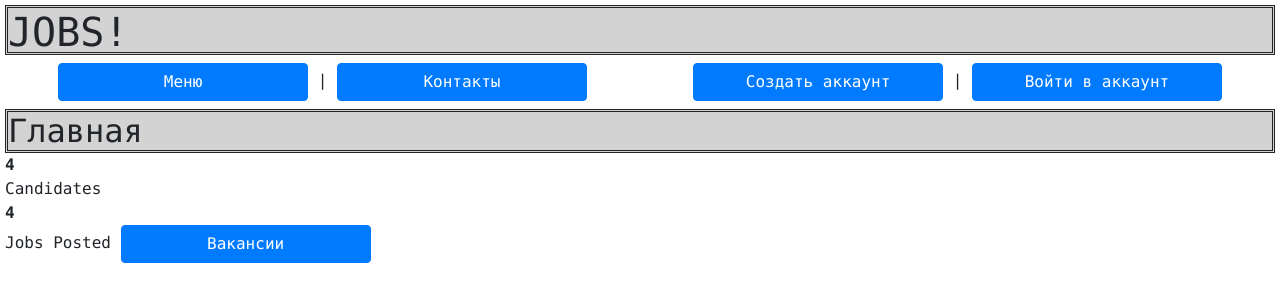
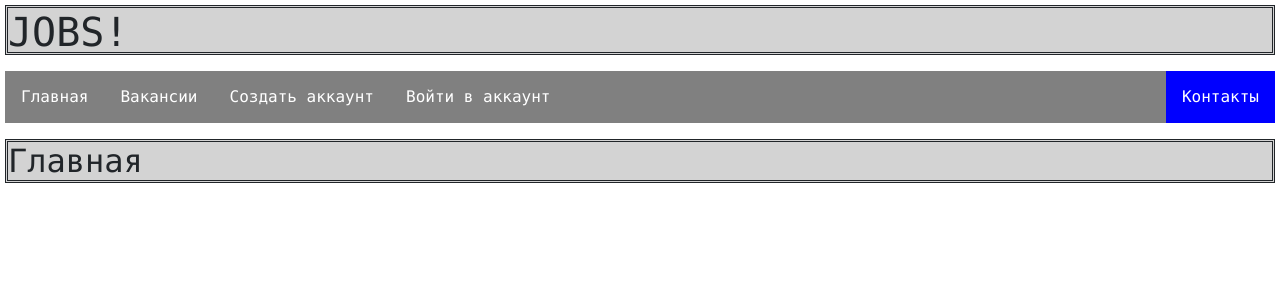
Before and after one commit to letuwwa/LitvinenkoMV, a Django app: page / in a window 1280 px wide. Shown: the top 302 px of the page. Run offline with Django 3.2, Linux system fonts and the light colour scheme; data comes from the database, SQL or seed files in the repository; both versions use the stored data as it was after the commit; some libraries are stand-ins or nearby versions.

Commit message:
commit #42

```diff
--- a/main_app/views.py
+++ b/main_app/views.py
@@ -135,13 +135,13 @@ class JobDelete(DeleteView):
 
 class ResponseUpdateByEmployee(UpdateView):
     template_name = 'jobs/apply_job.html'
-    model = JobModel
+    model = JobApplyModel
     form_class = ApplyEmployeeForm
 
 
 class ResponseUpdateByEmployer(UpdateView):
     template_name = 'jobs/apply_job.html'
-    model = JobModel
+    model = JobApplyModel
     form_class = ApplyEmployerForm
 
 
--- a/templates/base.html
+++ b/templates/base.html
@@ -19,6 +19,33 @@
         margin-top: 5px;
         font-family: "Bitstream Vera Sans Mono", Monaco, "Courier New", Courier, sans-serif;
     }
+    ul {
+      list-style-type: none;
+      margin: 0;
+      padding: 0;
+      overflow: hidden;
+      background-color: grey;
+    }
+
+    li {
+      float: left;
+    }
+
+    li a {
+      display: block;
+      color: white;
+      text-align: center;
+      padding: 14px 16px;
+      text-decoration: none;
+    }
+
+    li a:hover:not(.active) {
+      background-color: whitesmoke;
+    }
+
+    .active {
+      background-color: blue;
+    }
 </style>
     <meta charset="UTF-8">
 <link rel="stylesheet" href="https://stackpath.bootstrapcdn.com/bootstrap/4.1.3/css/bootstrap.min.css" integrity="sha384-MCw98/SFnGE8fJT3GXwEOngsV7Zt27NXFoaoApmYm81iuXoPkFOJwJ8ERdknLPMO" crossorigin="anonymous">
@@ -31,40 +58,28 @@
 <body>
     <div id="alert">
         <h1 id="h1menu">JOBS!</h1>
-        <div style="display: flex; justify-content: space-around">
-            <div>
-                <nav>
-                    <a class="btn btn-primary" style="width: 250px" href="{% url 'index' %}" role="button">Меню</a> |
-                    <a class="btn btn-primary" style="width: 250px" href="{% url 'contacts' %}"> Контакты</a>
-                </nav>
-            </div>
-            <div>
-                <nav>
+    <ul style="margin-top: 16px">
+      <li><a href="{% url 'index' %}">Главная</a></li>
+      <li><a href="{% url 'job_listing' %}">Вакансии</a></li>
         {% if request.user.is_authenticated %}
-                        <a class="btn btn-primary" style="width: 250px" href="{% url "user_page" %}" role="button">Страница пользователя</a> |
-                        <a class="btn btn-primary" style="width: 250px" href="{% url "logout" %}" role="button">Выйти из аккаунта</a>
+            <li><a href="{% url "user_page" %}">Страница пользователя</a></li>
+            <li><a href="{% url "logout" %}">Выйти из аккаунта</a></li>
         {% else %}
-                        <a class="btn btn-primary" style="width: 250px" href="{% url "register" %}" role="button">Создать аккаунт</a> |
-                        <a class="btn btn-primary" style="width: 250px" href="{% url "login" %}" role="button">Войти в аккаунт</a>
+            <li><a href="{% url "register" %}">Создать аккаунт</a></li>
+            <li><a href="{% url "login" %}">Войти в аккаунт</a></li>
         {% endif %}
-                </nav>
-            </div>
-        </div>
-            <div style="margin-top: 8px" id="h2menu">
+      <li style="float:right"><a class="active" href="{% url 'contacts' %}">Контакты</a></li>
+    </ul>
+
+        <div style="margin-top: 1px" id="h2menu">
             {% block page_title %}
                 <h2>Главная</h2>
             {% endblock %}
         </div>
+
         {% block content %}
-                <div>
-                    <strong>{{ user_qs }}</strong>
-                </div>
-                <span>Candidates</span>
-                <div>
-                    <strong>{{ job_qs }}</strong>
-                </div>
-                <span> Jobs Posted</span>
-                <a class="btn btn-primary" style="width: 250px" href="{% url 'job_listing' %}" role="button">Вакансии</a>
+
+
         {% endblock %}
         </div>
 </body>
--- a/templates/jobs/job_listing.html
+++ b/templates/jobs/job_listing.html
@@ -39,7 +39,7 @@
                             <span class="meta"></span>
                         </div>
                         <div class="col-md-3 text-md-right">
-                            <h2>{{ q.salary }}&dollar;</h2>
+                            <h2>{{ q.salary }}</h2>
                         </div>
                     </div>
                 {% endfor %}
--- a/templates/jobs/response_single.html
+++ b/templates/jobs/response_single.html
@@ -6,7 +6,7 @@
 {% endblock %}
 
 {% block page_title %}
-    <h2>{{ q.title }}</h2>
+    <h2>{{ q }}</h2>
 {% endblock %}
 
 {% block content %}
@@ -17,6 +17,7 @@
     {{ q.apply_response}}
     {{ q.apply_published_date}}
 
+    <nav>
     {% if request.user == q.user %}
         <div class="col-lg-4">
             <a href="{% url 'response_update' q.id %}">
@@ -30,4 +31,5 @@
             </a>
         </div>
     {% endif %}
+    </nav>
 {% endblock %}
```
Also changed, not shown: main_app/models.py (+13 -13 lines), templates/account/user_page.html (+7 -1 lines), templates/jobs/job_single.html (+7 -0 lines), templates/jobs/my_jobs_list.html (+7 -0 lines), templates/jobs/my_responses_list.html (+8 -1 lines), db.sqlite3, main_app/migrations/0002_auto_20210228_2336.py (added). Lines whose indentation alone changed are shown as unchanged.
